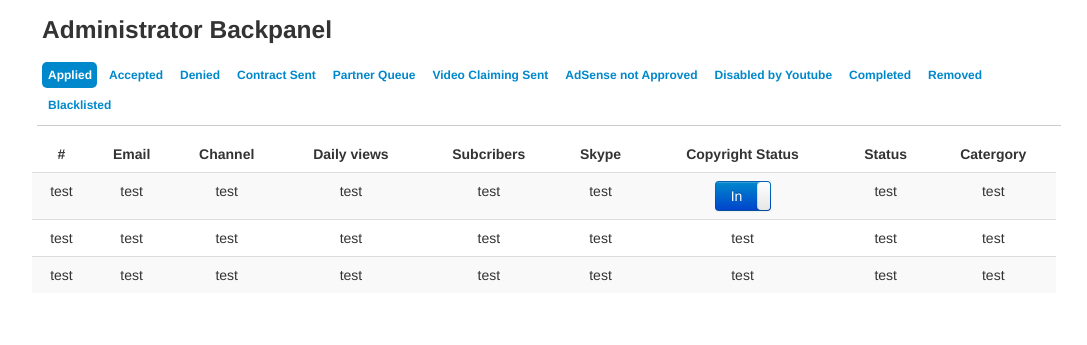
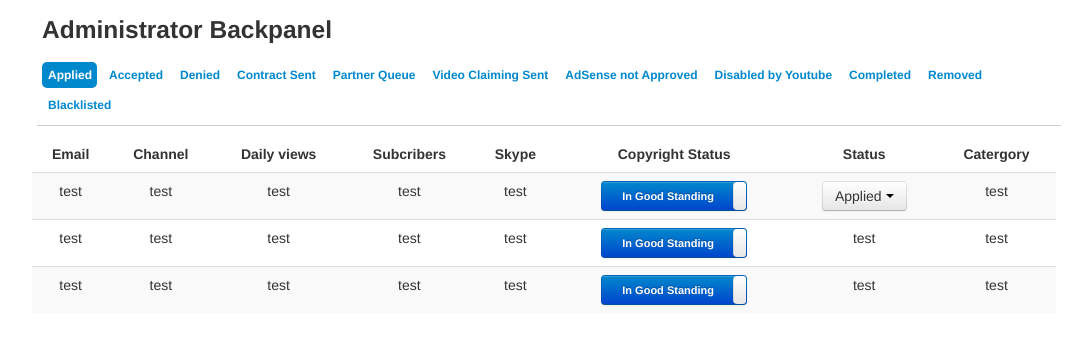
Before and after one commit to rnecesito/vetro, a PHP site: page /vetro/admin-panel.html in a window 1280 px wide. Shown: the top 345 px of the page, without its empty margins (96-1183 px from the left). Run offline with PHP 8.4, Linux system fonts and the light colour scheme.

Commit message:
Updated admin-panel.html

```diff
--- a/vetro/admin-panel.html
+++ b/admin-panel.html
@@ -6,6 +6,7 @@
     <!-- Bootstrap -->
     <link href="css/bootstrap.css" rel="stylesheet" media="screen">
     <link href="css/bootstrap-toggle.css" rel="stylesheet" media="screen">
+    <link href="css/admin-style.css" rel="stylesheet" media="screen">
   </head>
   <body>
     <div class="container">
@@ -52,7 +53,6 @@
           <table class="table table-striped table-hover">
             <thead>
               <tr>
-              <th>#</th>
               <th>Email</th>
               <th>Channel</th>
               <th>Daily views</th>
@@ -70,16 +70,45 @@
               <td>test</td>
               <td>test</td>
               <td>test</td>
-              <td>test</td>
               <td>
-                <div class="toggle btn btn-primary" data-toggle="toggle">
+                <div id="toogle-admin" class="toggle btn btn-primary" data-toggle="toggle">
                   <input type="checkbox" checked>
                   <div class="toggle-group">
                     <label class="toggle-on btn btn-primary">In Good Standing</label>
                     <label class="toggle-off btn active">Not in Good Standing</label>
                     <span class="toggle-handle btn"></span>
                    </div>
-              </div>
+                </div>
+              </td>
+              <td>
+                <div class="btn-group">
+                  <a class="btn dropdown-toggle" data-toggle="dropdown" href="#">
+                    Applied
+                    <span class="caret"></span>
+                  </a>
+                    <ul class="dropdown-menu" role="menu" aria-labelledby="dropdownMenu">
+                      <li><a tabindex="-1" href="#">Accept</a></li>
+                      <li><a tabindex="-1" href="#">Deny</a></li>
+                   </ul>
+                </div>
+              </td>
+              <td>test</td>
+              </tr>
+              <tr>
+              <td>test</td>
+              <td>test</td>
+              <td>test</td>
+              <td>test</td>
+              <td>test</td>
+              <td>
+               <div id="toogle-admin" class="toggle btn btn-primary" data-toggle="toggle">
+                  <input type="checkbox" checked>
+                  <div class="toggle-group">
+                    <label class="toggle-on btn btn-primary">In Good Standing</label>
+                    <label class="toggle-off btn active">Not in Good Standing</label>
+                    <span class="toggle-handle btn"></span>
+                   </div>
+                </div>
               </td>
               <td>test</td>
               <td>test</td>
@@ -90,19 +119,16 @@
               <td>test</td>
               <td>test</td>
               <td>test</td>
-              <td>test</td>
-              <td>test</td>
-              <td>test</td>
-              <td>test</td>
-              </tr>
-              <tr>
-              <td>test</td>
-              <td>test</td>
-              <td>test</td>
-              <td>test</td>
-              <td>test</td>
-              <td>test</td>
-              <td>test</td>
+              <td>
+                <div id="toogle-admin" class="toggle btn btn-primary" data-toggle="toggle">
+                  <input type="checkbox" checked>
+                  <div class="toggle-group">
+                    <label class="toggle-on btn btn-primary">In Good Standing</label>
+                    <label class="toggle-off btn active">Not in Good Standing</label>
+                    <span class="toggle-handle btn"></span>
+                   </div>
+                </div>
+              </td>
               <td>test</td>
               <td>test</td>
               </tr>
@@ -113,6 +139,7 @@
   </div>
     <script src="http://code.jquery.com/jquery.js"></script>
     <script src="js/bootstrap.min.js"></script>
-    <script src="js/bootstrap-toggle.min.js"></script>
+    <script src="js/bootstrap-toggle.js"></script>
+    <script src="js/adminpanel.js"></script>
   </body>
 </html>
--- /dev/null
+++ b/css/admin-style.css
@@ -0,0 +1,17 @@
+.toggle-off.btn {
+	font-size: 11px;
+	font-weight: bold;
+	padding-left: 20px !important;
+	padding-right: 10px !important;
+}
+
+.toggle-on.btn {
+	font-size: 11px;
+	font-weight: bold;
+}
+
+
+.btn.active {
+  background-color: #FF6B6B !important;
+  /**background-color: #d9d9d9 !important;*/
+}
--- a/vetro/css/bootstrap-toggle.css
+++ b/css/bootstrap-toggle.css
@@ -4,6 +4,16 @@
 * Copyright 2013 Min Hur, The New York Times Company
 * This content is released under the MIT License.
 */
+#toogle-admin {
+	width: 120px;
+}
+
+.toggle-off.btn {
+	font-size: 12px;
+	padding-left: 20px !important;
+	padding-right: 10px !important;
+}
+
 .toggle {
 	min-width: 40px;
 	height: 20px;
--- /dev/null
+++ b/js/adminpanel.js
@@ -0,0 +1,3 @@
+    $(document).ready(function() {
+    $('.dropdown-menu').dropdown()
+    });
```
Also changed, not shown: css/bootstrap-responsive.css (renamed from vetro/css/bootstrap-responsive.css), css/bootstrap-responsive.min.css (renamed from vetro/css/bootstrap-responsive.min.css), css/bootstrap-toggle.min.css (renamed from vetro/css/bootstrap-toggle.min.css), css/bootstrap.css, css/bootstrap.min.css (renamed from vetro/css/bootstrap.min.css), img/glyphicons-halflings-white.png (renamed from vetro/img/glyphicons-halflings-white.png), img/glyphicons-halflings.png (renamed from vetro/img/glyphicons-halflings.png), js/bootstrap-toggle.js (renamed from vetro/js/bootstrap-toggle.js), js/bootstrap-toggle.min.js (renamed from vetro/js/bootstrap-toggle.min.js), js/bootstrap.js, js/bootstrap.min.js (renamed from vetro/js/bootstrap.min.js).
